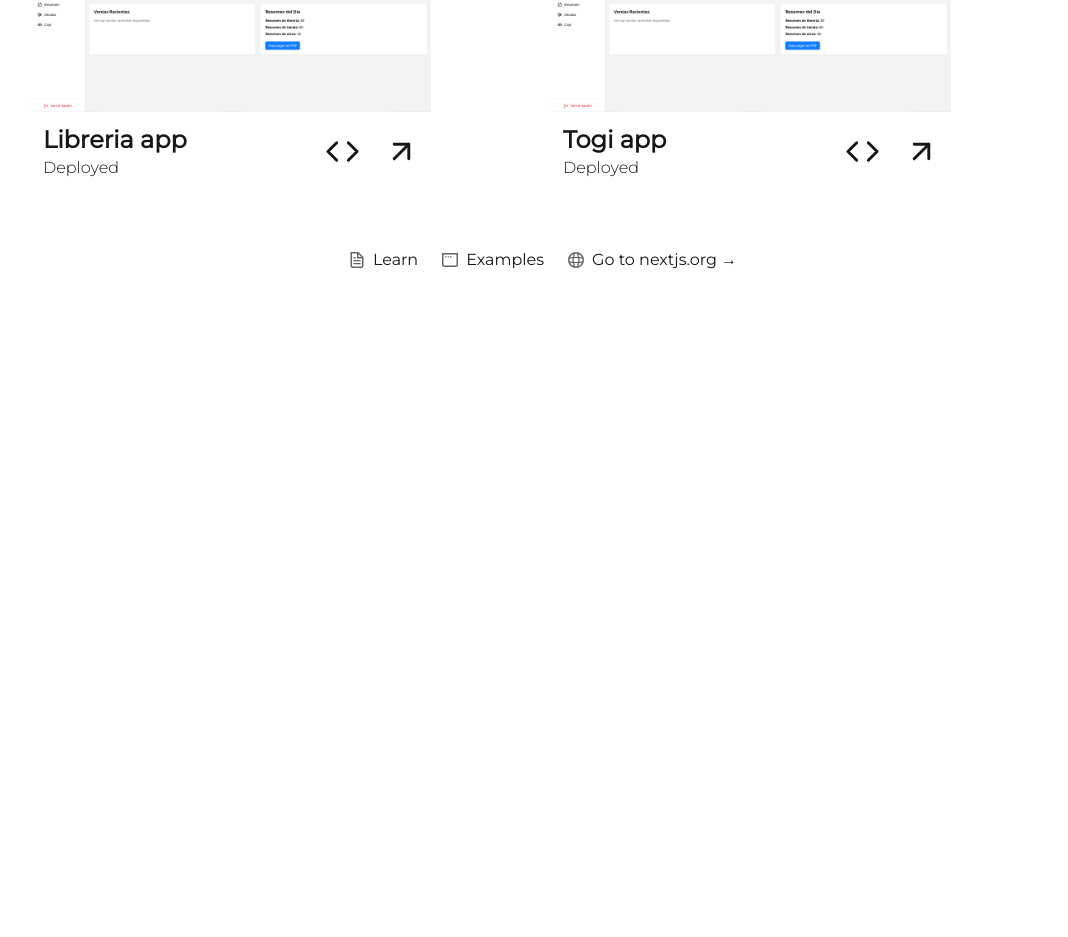
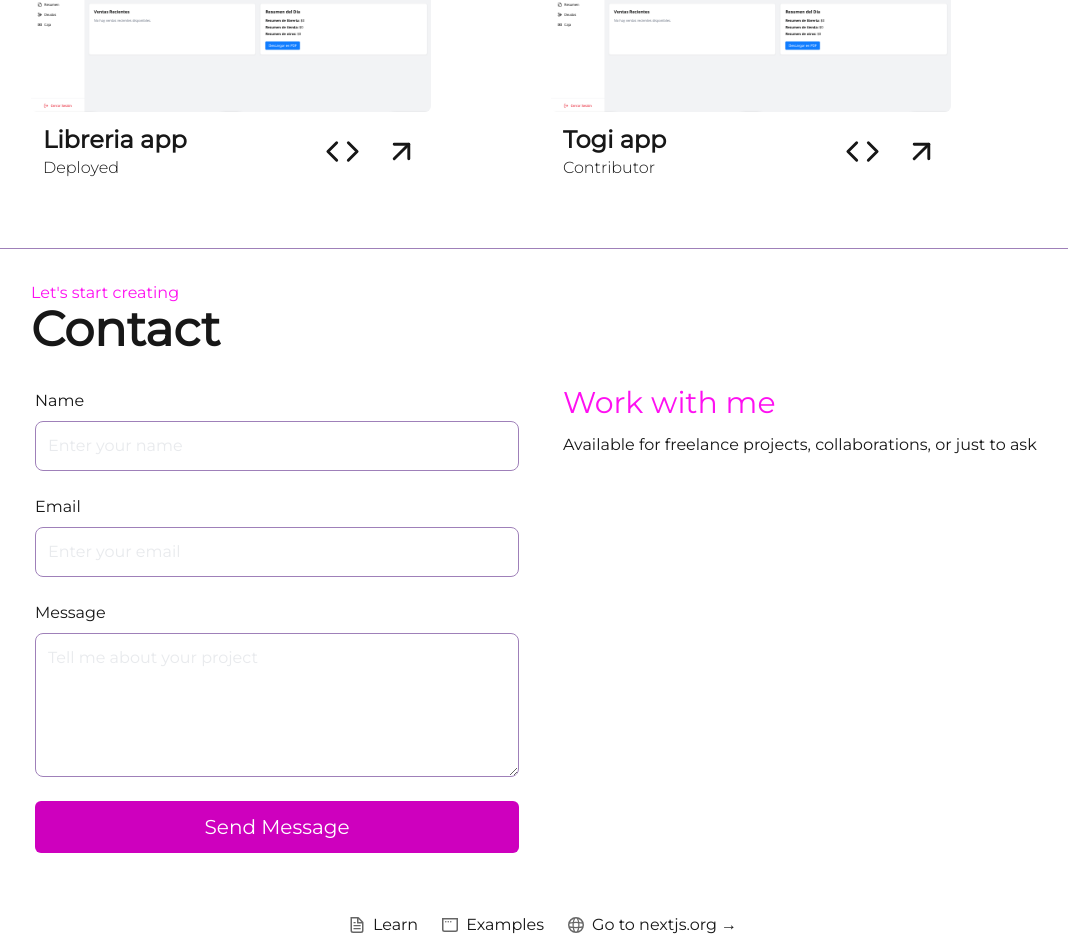
Before and after one commit to Malvavixco/portafolio, a Next.js app: page / in a window 1280 px wide. Shown: the part 1261-2198 px from the top of the page, without its empty margins (97-1165 px from the left). Before the commit the page ends 1533 px from the top, so only its background shows below. Built offline with nearby package versions, Linux system fonts and the light colour scheme.

Commit message:
Se agrega el area de contacto

```diff
--- a/src/app/constantes.tsx
+++ b/src/app/constantes.tsx
@@ -135,7 +135,7 @@
     urlGitHub: "https://github.com/Malvavixco/libreria_front.git",
     urlImg: "/assets/libreria_app.png",
     tecnoligis: ["Flutter"],
-    url: "malvavixco.dev",
-    estado: "Deployed",
+    url: "https://malvavixco.dev",
+    estado: "Contributor",
   },
 ];
--- a/src/app/layout.tsx
+++ b/src/app/layout.tsx
@@ -8,9 +8,17 @@
 });
 
 export const metadata: Metadata = {
-  title: "Malvavixco",
+  title: "Malvavixco - Software Engineer",
   description: "Malvavixco portafolio web",
-  keywords: ["Software developer", "freelancer", "react", "nest", "web development"]
+  keywords: [
+    "malvavixco",
+    "portafolio",
+    "Software developer",
+    "freelancer",
+    "react",
+    "nest",
+    "web development",
+  ],
 };
 
 export default function RootLayout({
--- a/src/app/page.tsx
+++ b/src/app/page.tsx
@@ -86,7 +86,7 @@
               <div
                 className={`${
                   active === "contact" ? "visible" : "invisible"
-                } absolute right-20 top-2 h-2 w-2 rounded-full bg-[#A9FF5B]`}
+                } absolute right-20 h-2 w-2 rounded-full bg-[#A9FF5B]`}
               ></div>
               <span>Contact</span>
             </a>
@@ -150,8 +150,9 @@
               className="border-1 w-full md:w-3/5 rounded-md border-[#9f80b9] p-3 cursor-pointer transition-all duration-700 ease-in"
               onClick={() => {
                 setAcordeones({
-                  ...acordeones,
                   1: !acordeones[1],
+                  2: false,
+                  3: false,
                 });
               }}
             >
@@ -167,27 +168,64 @@
                 <ul>
                   <li>Single Page Application (SPAs)</li>
                   <li>Multiple Page Application (MPAs)</li>
-                  <li>Cualquier cosa</li>
+                  <li>Landing Pages</li>
                 </ul>
               </div>
             </div>
-            <div className="border-1 w-full md:w-3/5 rounded-md border-[#9f80b9] p-3">
+            <div
+              className="border-1 w-full md:w-3/5 rounded-md border-[#9f80b9] p-3 cursor-pointer transition-all duration-700 ease-in"
+              onClick={() => {
+                setAcordeones({
+                  1: false,
+                  2: !acordeones[2],
+                  3: false,
+                });
+              }}
+            >
               <span className="flex">
                 <Server className="mr-3" /> API Development
               </span>
+              <div
+                className={`
+      overflow-hidden transition-all duration-700 ease-in
+      ${acordeones[2] ? "max-h-40 opacity-100 p-3" : "max-h-0 opacity-0"}
+    `}
+              >
+                <ul>
+                  <li>REST API</li>
+                </ul>
+              </div>
             </div>
-            <div className="border-1 w-full md:w-3/5 rounded-md border-[#9f80b9] p-3">
+            <div
+              className="border-1 w-full md:w-3/5 rounded-md border-[#9f80b9] p-3 cursor-pointer transition-all duration-700 ease-in"
+              onClick={() => {
+                setAcordeones({
+                  1: false,
+                  2: false,
+                  3: !acordeones[3],
+                });
+              }}
+            >
               <span className="flex">
                 <Smartphone className="mr-3" />
                 Mobile Development
               </span>
+              <div
+                className={`
+      overflow-hidden transition-all duration-700 ease-in
+      ${acordeones[3] ? "max-h-40 opacity-100 p-3" : "max-h-0 opacity-0"}
+    `}
+              >
+                <ul>
+                  <li>React Native mobile apps</li>
+                </ul>
+              </div>
             </div>
           </div>
         </section>
-
-        <section className="w-full" id="projects">
+        <section className="w-full border-b-1 border-[#9f80b9]" id="projects">
           <div className="max-w-5xl mx-auto space-y-8 pb-14 overflow-hidden">
-            <span className="my-10">My work</span>
+            <span className="my-10 text-[#fe10f1]">My work</span>
             <h1 className="text-5xl font-bold">Projects</h1>
             <div className="grid grid-cols-1 md:grid-cols-2 gap-4">
               {proyectos.map((proyecto, index) => (
@@ -195,7 +233,7 @@
                   key={index}
                   className="group w-fit overflow-hidden rounded-md"
                 >
-                  <div className="group relative w-[400px] overflow-hidden">
+                  <div className="group relative w-[400px] overflow-hidden rounded-md hover:border-[#9f80b9]">
                     <Link href={proyecto.url} target="blank">
                       <Image
                         src={proyecto.urlImg}
@@ -217,7 +255,7 @@
                           {proyecto.tecnoligis.map((tecnologia, index) => (
                             <span
                               key={index}
-                              className="text-white rounded-full border-2 p-2 bg-[#4624a4]/50 border-[#9f80b9]"
+                              className="text-white rounded-full border-2 py-1 px-3 bg-[#a80099]/50 border-[#fe10f1]"
                             >
                               {tecnologia}
                             </span>
@@ -248,6 +286,53 @@
                   </div>
                 </div>
               ))}
+            </div>
+          </div>
+        </section>
+        <section className="w-full " id="contact">
+          <div className="max-w-5xl mx-auto space-y-8 pb-14 overflow-hidden">
+            <span className="my-10 text-[#fe10f1]">
+              Let&apos;s start creating
+            </span>
+            <h1 className="text-5xl font-bold">Contact</h1>
+            <div className="grid grid-cols-1 md:grid-cols-2 gap-10">
+              <form action="" className="flex flex-col p-1 space-y-6">
+                <div className="flex flex-col">
+                  <label className="mb-2">Name</label>
+                  <input
+                    className="p-3 border-1 border-[#9f80b9] rounded-lg text-gray-300"
+                    type="text"
+                    placeholder="Enter your name"
+                  />
+                </div>
+                <div className="flex flex-col">
+                  <label className="mb-2">Email</label>
+                  <input
+                    className="p-3 border-1 border-[#9f80b9] rounded-lg text-gray-300"
+                    type="text"
+                    placeholder="Enter your email"
+                  />
+                </div>
+                <div className="flex flex-col">
+                  <label className="mb-2">Message</label>
+                  <textarea
+                    className="p-3 border-1 border-[#9f80b9] rounded-lg text-gray-300 min-h-36"
+                    name=""
+                    id=""
+                    placeholder="Tell me about your project"
+                  ></textarea>
+                </div>
+                <button className="bg-[#ce00be] text-white text-xl py-3 rounded-md cursor-pointer hover:bg-[#a80099] transition ease-in">
+                  Send Message
+                </button>
+              </form>
+              <div className="">
+                <h3 className="text-3xl mb-3 text-[#fe10f1]">Work with me</h3>
+                <span>
+                  Available for freelance projects, collaborations, or just to
+                  ask
+                </span>
+              </div>
             </div>
           </div>
         </section>
```
